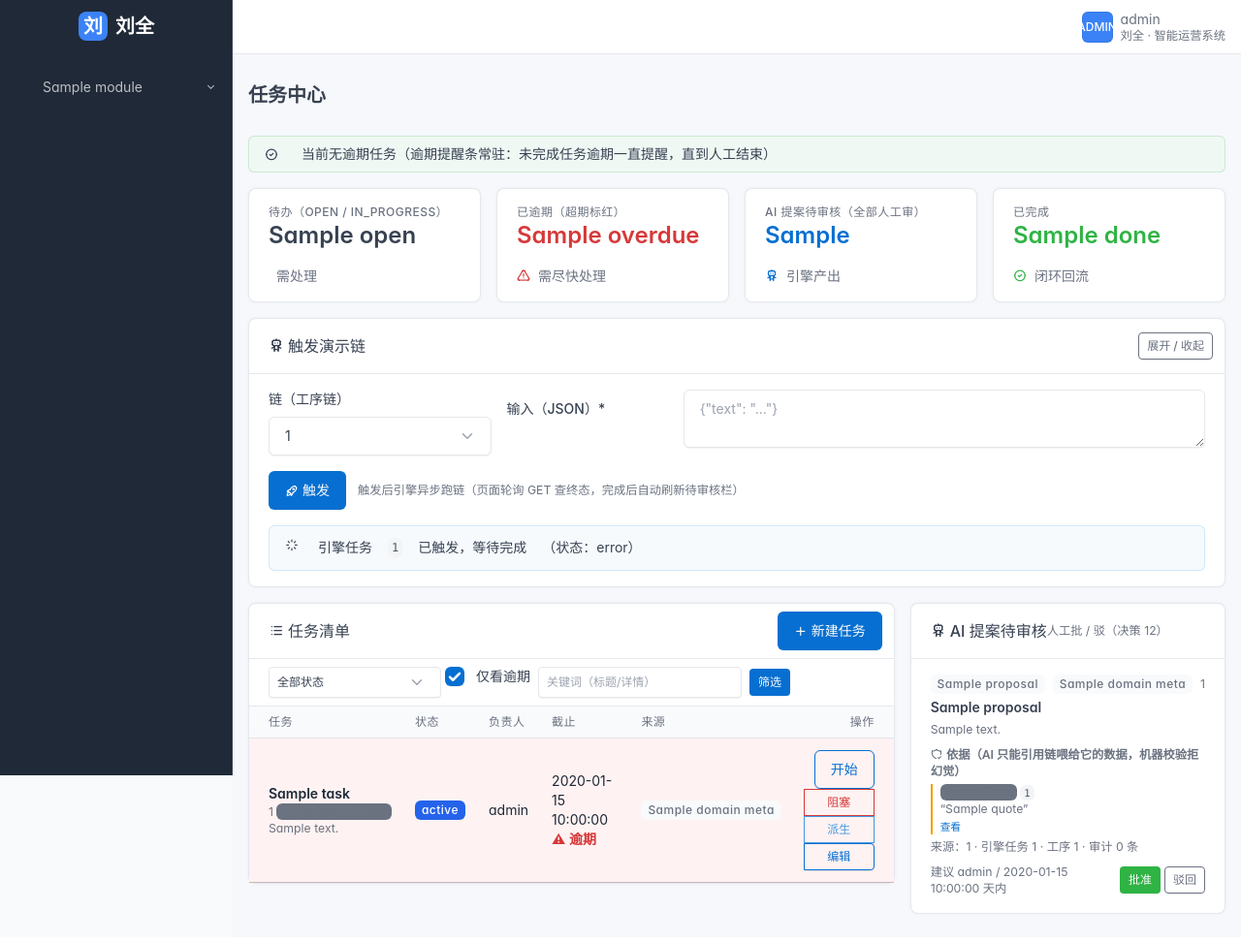
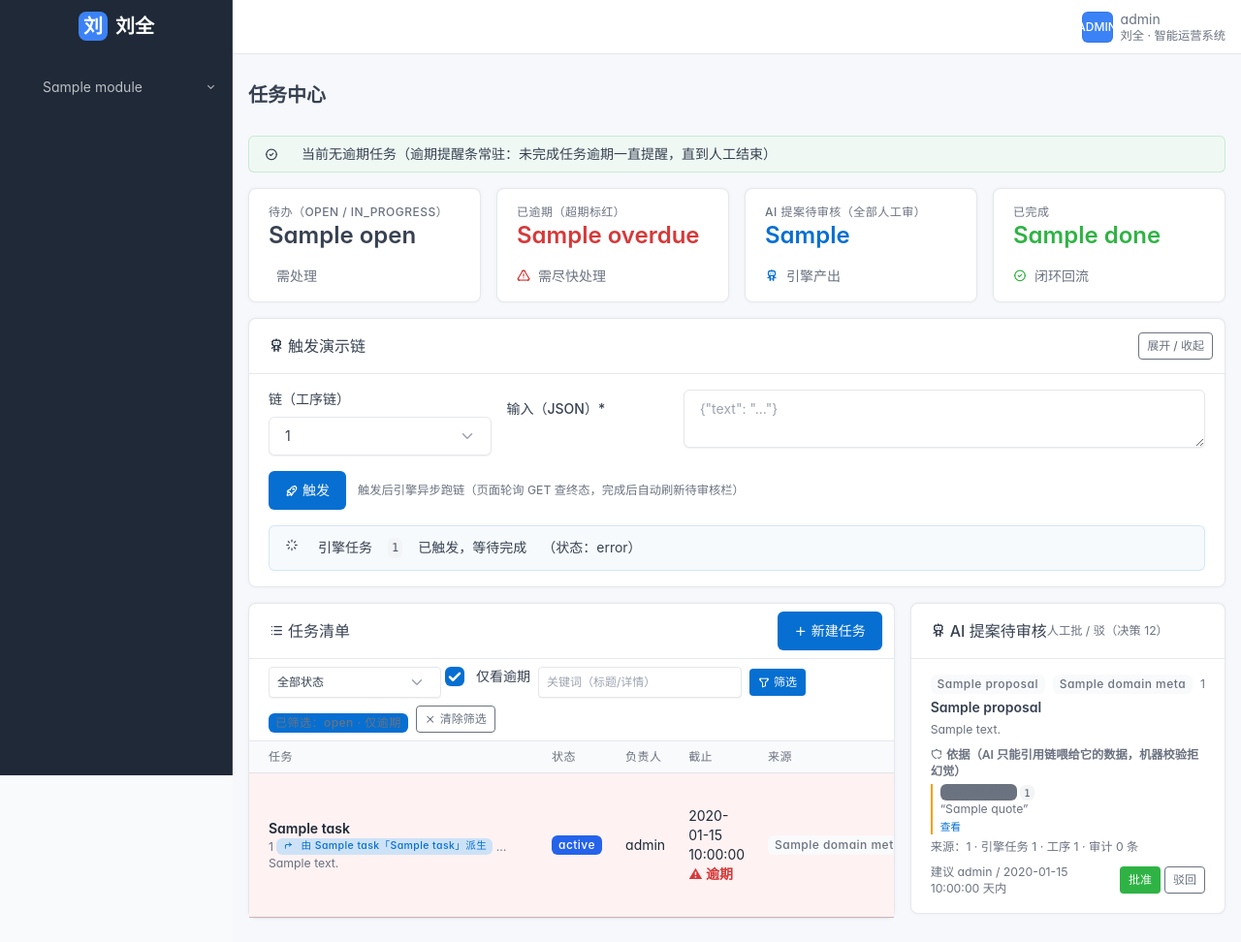
Before and after one commit to winhous/liuquan, a FastAPI app: template web/templates/tasks.html in a window 1280 px wide. Shown: the whole page at 97% size. Before the commit the page ends 944 px from the top, so only its background shows below. Run offline with FastAPI, Linux system fonts and the light colour scheme; the template is opened without the code that fills it: most values are stand-ins (such as "Sample title", 1, 10 or a date in 2020); data that the repository does not hold is empty; parts of the project's set-up code (start-up, migrations or seed data) failed here and were passed over; some libraries are stand-ins or nearby versions.

Commit message:
fix: 用户复核反馈修复——①派生关联展示增强（父标题可点击链接+子任务数徽章）②筛选按钮 modal backdrop 残留修复+已筛选提示/清除按钮 ③工序链答疑

```diff
--- a/web/app.py
+++ b/web/app.py
@@ -129,8 +129,8 @@
     return DOMAIN_META.get(domain, {"label": domain or "其他", "cls": "bg-secondary"})
 
 
-def _task_view(t: Task) -> dict[str, Any]:
-    """任务行视图：展示形 id / 状态标签 / 逾期标记 / 派生提示（由 t-xxx 派生）。"""
+def _task_view(t: Task, *, parent_title: str | None = None, child_count: int = 0) -> dict[str, Any]:
+    """任务行视图：展示形 id / 状态标签 / 逾期标记 / 派生关联（父标题+子任务数）。"""
     overdue = t.status not in ("done", "void") and t.due < date.today()
     return {
         "id": t.id,
@@ -149,6 +149,8 @@
         "result_note": t.result_note,
         "derived_from": t.derived_from,
         "derived_from_label": task_display_id(t.derived_from) if t.derived_from else None,
+        "parent_title": parent_title,  # 父任务标题（决策 17 派生关联展示）
+        "child_count": child_count,    # 本任务的子任务数（0 = 无子任务）
         "source_type": t.source_type,
         "source": t.source or {},
         "created_by": t.created_by,
@@ -296,7 +298,7 @@
             _ctx(
                 request,
                 "tm",
-                tasks=[_task_view(t) for t in tasks],
+                tasks=[_task_view(t.task, parent_title=t.parent_title, child_count=t.child_count) for t in tasks],
                 proposals=[_proposal_view(p) for p in proposals],
                 stats=stats,
                 status_options=list(STATUS_LABEL.items()),
--- a/web/templates/tasks.html
+++ b/web/templates/tasks.html
@@ -148,9 +148,10 @@
           </button>
         </div>
       </div>
-      <!-- 列表筛选器（决策 17 第 5 条：筛选功能一定有；先做状态+逾期+关键词） -->
+      <!-- 列表筛选器（决策 17 第 5 条：筛选功能一定有；先做状态+逾期+关键词）
+           复核反馈：加「已筛选」状态提示 + 清除筛选按钮，让筛选生效可见 -->
       <div class="card-body border-bottom py-2">
-        <form method="get" action="/tasks" class="row g-2 align-items-center">
+        <form method="get" action="/tasks" class="row g-2 align-items-center" id="filter-form">
           <div class="col-auto">
             <select name="status" class="form-select form-select-sm">
               <option value="all" {{ 'selected' if filters.status == 'all' }}>全部状态</option>
@@ -166,7 +167,13 @@
           <div class="col-auto">
             <input type="text" class="form-control form-control-sm" name="q" value="{{ filters.q }}" placeholder="关键词（标题/详情）">
           </div>
-          <div class="col-auto"><button class="btn btn-sm btn-primary">筛选</button></div>
+          <div class="col-auto"><button type="submit" class="btn btn-sm btn-primary"><i class="ti ti-filter me-1"></i>筛选</button></div>
+          {% if filters.status != 'all' or filters.overdue or filters.q %}
+          <div class="col-auto">
+            <span class="badge bg-primary">已筛选：{{ '全部状态' if filters.status == 'all' else (status_options|selectattr('0','equalto',filters.status)|map(attribute='1')|first or filters.status) }}{% if filters.overdue %} · 仅逾期{% endif %}{% if filters.q %} · “{{ filters.q }}”{% endif %}</span>
+            <a href="/tasks" class="btn btn-sm btn-outline-secondary ms-1"><i class="ti ti-x me-1"></i>清除筛选</a>
+          </div>
+          {% endif %}
         </form>
       </div>
       <div class="table-responsive">
@@ -179,7 +186,21 @@
             <tr class="{{ 'table-danger' if t.overdue else '' }}">
               <td class="text-truncate" style="max-width:300px;">
                 <div class="fw-semibold">{{ t.title }}</div>
-                <div class="text-muted small text-truncate">{{ t.display_id }}{% if t.derived_from_label %} <span class="badge bg-secondary">由 {{ t.derived_from_label }} 派生</span>{% endif %}</div>
+                <div class="text-muted small text-truncate">
+                  {{ t.display_id }}
+                  {% if t.derived_from_label %}
+                  <!-- 派生关联（决策 17 / 复核反馈）：可点击父任务，显示父标题 -->
+                  <a href="/tasks?q={{ t.parent_title or '' }}" class="badge bg-primary-subtle text-primary text-decoration-none" title="查看父任务 {{ t.derived_from_label }}：{{ t.parent_title or '' }}">
+                    <i class="ti ti-corner-up-right me-1"></i>由 {{ t.derived_from_label }}「{{ t.parent_title or '父任务' }}」派生
+                  </a>
+                  {% endif %}
+                  {% if t.child_count > 0 %}
+                  <!-- 子任务数徽章（父子关联反向可见：本任务是 N 个子任务的父） -->
+                  <span class="badge bg-info-subtle text-info" title="本任务已派生 {{ t.child_count }} 个子任务（派生不结束原任务）">
+                    <i class="ti ti-subtask me-1"></i>{{ t.child_count }} 个子任务
+                  </span>
+                  {% endif %}
+                </div>
                 {% if t.detail %}<div class="text-muted small text-truncate">{{ t.detail }}</div>{% endif %}
               </td>
               <td>
@@ -496,6 +517,16 @@
 {% block scripts %}
 <script>
 (function () {
+  // ---- modal backdrop 残留防护（复核反馈：modal 打开时 backdrop 挡住筛选按钮，
+  //      关闭异常会残留遮罩导致页面按钮点不到）----
+  // Tabler/Bootstrap modal 完全隐藏后强制清理 backdrop + 解锁 body 滚动
+  document.addEventListener('hidden.bs.modal', function () {
+    document.querySelectorAll('.modal-backdrop').forEach(function (b) { b.remove(); });
+    document.body.classList.remove('modal-open');
+    document.body.style.removeProperty('overflow');
+    document.body.style.removeProperty('padding-right');
+  });
+
   // ---- 完成 / 作废弹窗：填 action + task_id，清空必填回复框 ----
   document.querySelectorAll('[data-status-modal]').forEach(function (btn) {
     btn.addEventListener('click', function () {
--- a/web/tm_store.py
+++ b/web/tm_store.py
@@ -43,6 +43,19 @@
 )
 
 from models.tm import Task, TaskEvent, TaskProposal
+
+# 任务 + 派生关联视图（决策 17 / 用户复核反馈：展示层需要父任务标题与子任务
+# 数，增强派生任务的父子关联性——「由 t-xxx「父标题」派生」+「N 个子任务」）
+from dataclasses import dataclass
+
+
+@dataclass(frozen=True)
+class _TaskWithRel:
+    """list_tasks 返回包装：task + 父任务标题 + 子任务数（None/0 = 无派生关联）。"""
+
+    task: Task
+    parent_title: str | None = None
+    child_count: int = 0
 
 # 业务库连接串变量名（R20：值只存 .env；本模块经 dotenv_values 读仓库根
 # .env 文件，不触碰 os.environ——P2 规则 4 的合法来源即「.env 文件」）
@@ -147,7 +160,34 @@
             )
         async with self._maker() as session:
             rows = (await session.execute(stmt)).scalars().all()
-        return list(rows)
+            # 派生关联（决策 17，用户复核反馈）：带出父任务标题 + 子任务数，
+            # 展示层据此显示「由 t-xxx「父标题」派生」与「N 个子任务」徽章
+            parent_ids = {t.derived_from for t in rows if t.derived_from}
+            parent_titles: dict[int, str] = {}
+            child_counts: dict[int, int] = {}
+            if parent_ids:
+                parents = (
+                    await session.execute(
+                        select(Task.id, Task.title).where(Task.id.in_(parent_ids))
+                    )
+                ).all()
+                parent_titles = {pid: title for pid, title in parents}
+                cnt_rows = (
+                    await session.execute(
+                        select(Task.derived_from, func.count(Task.id))
+                        .where(Task.derived_from.in_(parent_ids))
+                        .group_by(Task.derived_from)
+                    )
+                ).all()
+                child_counts = {pid: int(cnt) for pid, cnt in cnt_rows}
+        return [
+            _TaskWithRel(
+                task=t,
+                parent_title=parent_titles.get(t.derived_from) if t.derived_from else None,
+                child_count=child_counts.get(t.id, 0),
+            )
+            for t in rows
+        ]
 
     async def count_overdue(self) -> int:
         """逾期任务数（status 非 done/void 且 due < 今天；提醒条计数）。"""
```
Also changed, not shown: docs/变更日志.md (+10 -1 lines).
